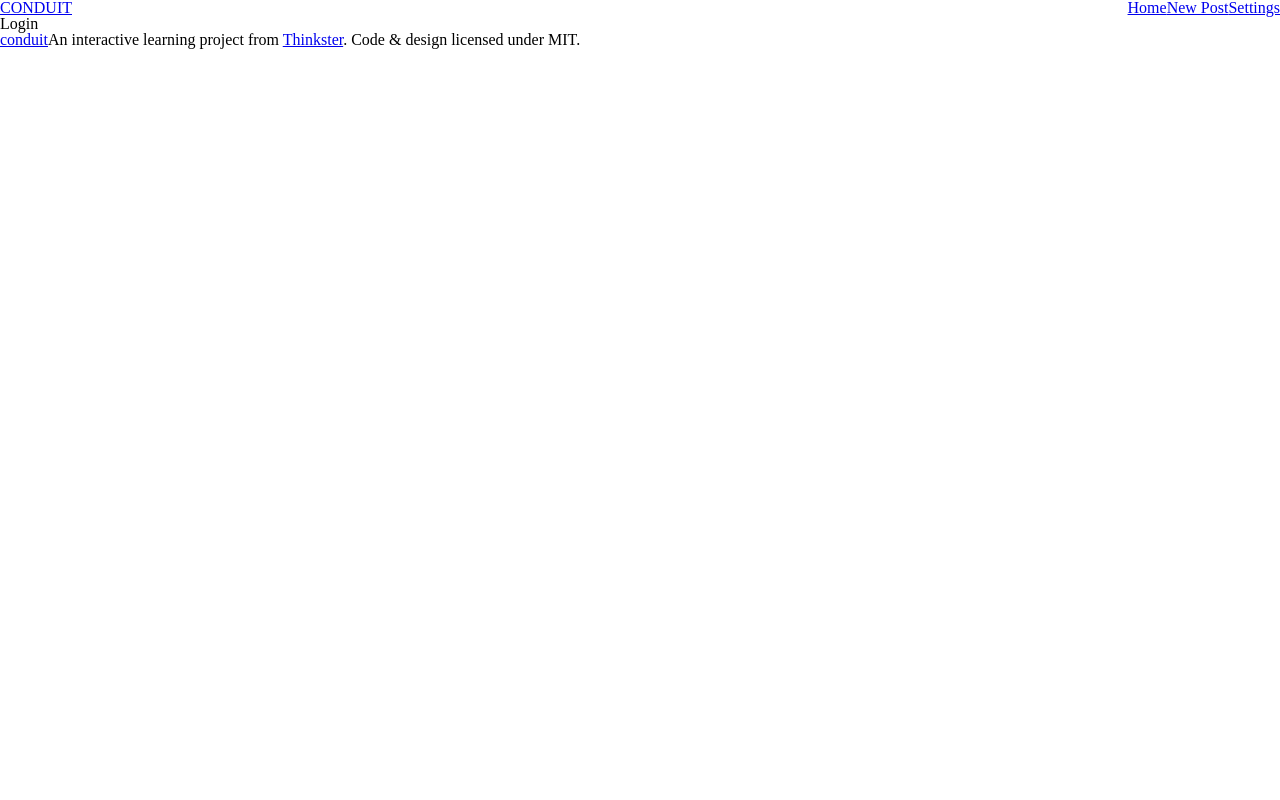
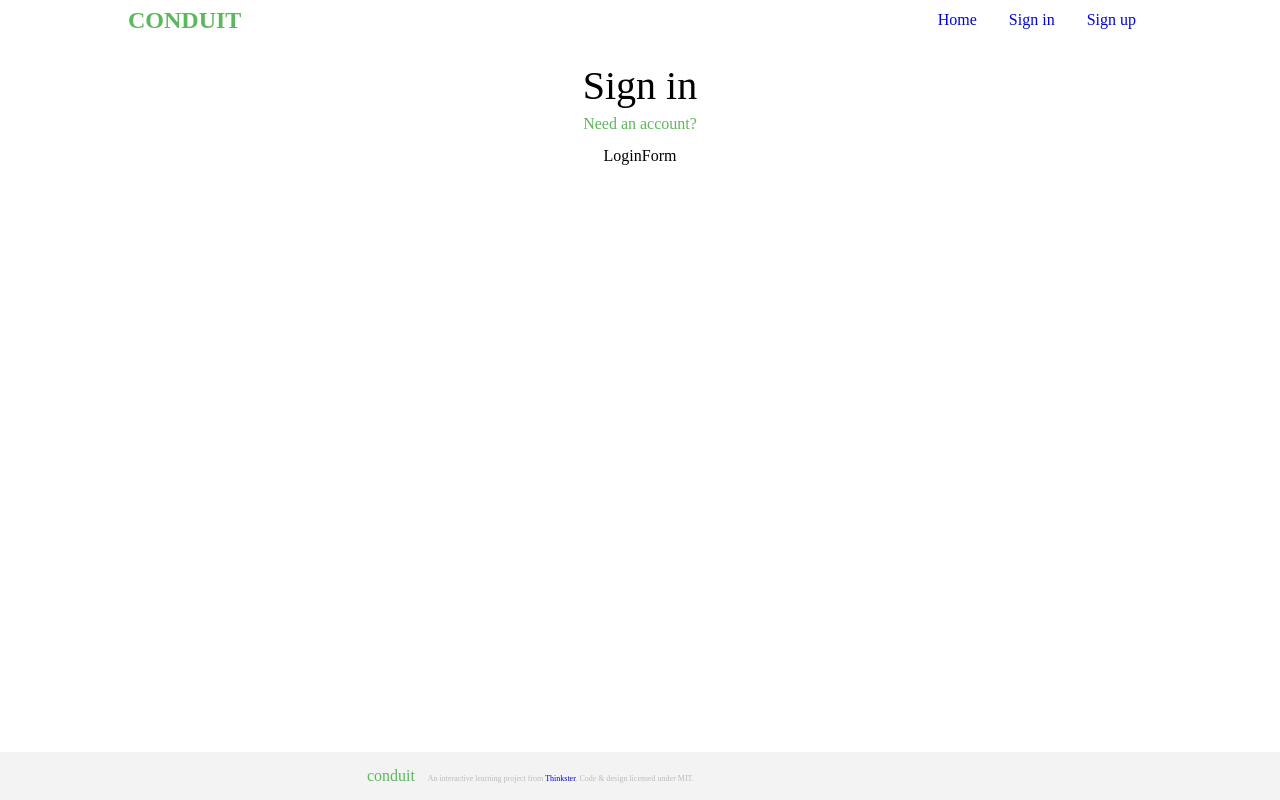
Before and after one commit to alstn113/nextjs-realworld, a Next.js app: page /user/login in a window 1280 px wide. Built offline with nearby package versions, Linux system fonts and the light colour scheme.

Commit message:
롤챔스 보기 전 커밋

```diff
--- a/package.json
+++ b/package.json
@@ -11,11 +11,14 @@
   "dependencies": {
     "@emotion/react": "^11.8.2",
     "@emotion/styled": "^11.8.1",
+    "@hookform/resolvers": "^2.8.8",
     "axios": "^0.26.1",
     "next": "12.1.0",
     "react": "17.0.2",
     "react-dom": "17.0.2",
-    "react-query": "^3.34.16"
+    "react-hook-form": "^7.27.1",
+    "react-query": "^3.34.16",
+    "yup": "^0.32.11"
   },
   "devDependencies": {
     "@emotion/babel-plugin": "^11.7.2",
--- a/src/components/common/Footer.tsx
+++ b/src/components/common/Footer.tsx
@@ -3,21 +3,53 @@ import styled from '@emotion/styled';
 
 const Footer = () => {
   return (
-    <footer>
+    <Wrapper>
       <Container>
-        <Link href={`/`}>
-          <a>conduit</a>
-        </Link>
-        <span>
+        <Logo>
+          <Link href={`/`}>
+            <a>conduit</a>
+          </Link>
+        </Logo>
+        <Text>
           An interactive learning project from{' '}
           <a href="https://thinkster.io">Thinkster</a>. Code &amp; design
           licensed under MIT.
-        </span>
+        </Text>
       </Container>
-    </footer>
+    </Wrapper>
   );
 };
+const Wrapper = styled('footer')`
+  position: absolute;
+  bottom: 0;
+  width: 100%;
+  margin-top: 3rem;
+  padding: 1rem 0;
+  background: #f3f3f3;
+`;
+const Container = styled('div')`
+  max-width: 576px;
+  padding: 0 15px;
+  margin: 0 auto;
+`;
 
-const Container = styled('div')``;
+const Logo = styled('div')`
+  display: inline-block;
+  a {
+    font-size: 1rem;
+    color: #5cb85c;
+    text-decoration: none;
+  }
+`;
+
+const Text = styled('span')`
+  margin-left: 0.8rem;
+  font-size: 0.5rem;
+  color: #bbb;
+  font-weight: 300;
+  a {
+    text-decoration: none;
+  }
+`;
 
 export default Footer;
--- a/src/components/common/Header.tsx
+++ b/src/components/common/Header.tsx
@@ -2,40 +2,67 @@ import styled from '@emotion/styled';
 import Link from 'next/link';
 const Header = () => {
   return (
-    <header>
+    <Wrapper>
       <Container>
+        <Logo>
           <Link href={`/`}>
             <a>CONDUIT</a>
           </Link>
+        </Logo>
         <Navbar>
+          <ul>
             <li>
               <Link href={`/`}>
                 <a>Home</a>
               </Link>
             </li>
             <li>
-            <Link href={`/editor/new`}>
-              <a>New Post</a>
+              <Link href={`/user/login`}>
+                <a>Sign in</a>
               </Link>
             </li>
             <li>
-            <Link href={`/user/settings`}>
-              <a>Settings</a>
+              <Link href={`/user/register`}>
+                <a>Sign up</a>
               </Link>
             </li>
+          </ul>
         </Navbar>
       </Container>
-    </header>
+    </Wrapper>
   );
 };
+const Wrapper = styled('header')`
+  padding: 0.5rem 1rem;
+`;
 
 const Container = styled('div')`
+  max-width: 1024px;
+  margin: 0 auto;
   display: flex;
   justify-content: space-between;
 `;
 
-const Navbar = styled('ul')`
+const Logo = styled('div')`
+  a {
+    color: #5cb85c;
+    font-size: 1.5rem;
+    text-decoration: none;
+    font-weight: 700;
+  }
+`;
+
+const Navbar = styled('nav')`
+  ul {
     display: flex;
+    li {
+      margin: 0 1rem;
+      line-height: 1.5;
+      a {
+        text-decoration: none;
+      }
+    }
+  }
 `;
 
 export default Header;
--- a/src/components/profile/LoginForm.tsx
+++ b/src/components/profile/LoginForm.tsx
@@ -0,0 +1,5 @@
+const LoginForm = () => {
+  return <div>LoginForm</div>;
+};
+
+export default LoginForm;
--- a/src/components/profile/RegisterForm.tsx
+++ b/src/components/profile/RegisterForm.tsx
@@ -0,0 +1,5 @@
+const RegisterForm = () => {
+  return <div>RegisterForm</div>;
+};
+
+export default RegisterForm;
--- a/src/lib/api/tag.ts
+++ b/src/lib/api/tag.ts
@@ -0,0 +1,6 @@
+import client from '@/lib/utils/axios';
+
+export const getAllTags = async () => {
+  const { data } = await client.get(`/tags`);
+  return data;
+};
--- a/src/pages/user/login.tsx
+++ b/src/pages/user/login.tsx
@@ -1,5 +1,32 @@
+import LoginForm from '@/components/profile/LoginForm';
+import styled from '@emotion/styled';
+
 const Login = () => {
-  return <div>Login</div>;
+  return (
+    <Container>
+      <h1>Sign in</h1>
+      <p>Need an account?</p>
+      <LoginForm />
+    </Container>
+  );
 };
 
+const Container = styled('div')`
+  max-width: 1024px;
+  margin: 1.5rem auto 0;
+  padding: 0 1rem;
+  text-align: center;
+  h1 {
+    margin-bottom: 0.5rem;
+    font-size: 2.5rem;
+    font-weight: 500;
+    line-height: 1.1;
+  }
+  p {
+    margin-bottom: 1rem;
+    font-size: 1rem;
+    color: #5cb85c;
+  }
+`;
+
 export default Login;
```
Also changed, not shown: src/pages/user/register.tsx (+28 -1 lines), 2 other files (tests, documents, lock files or other folders). Lines whose indentation alone changed are shown as unchanged.
